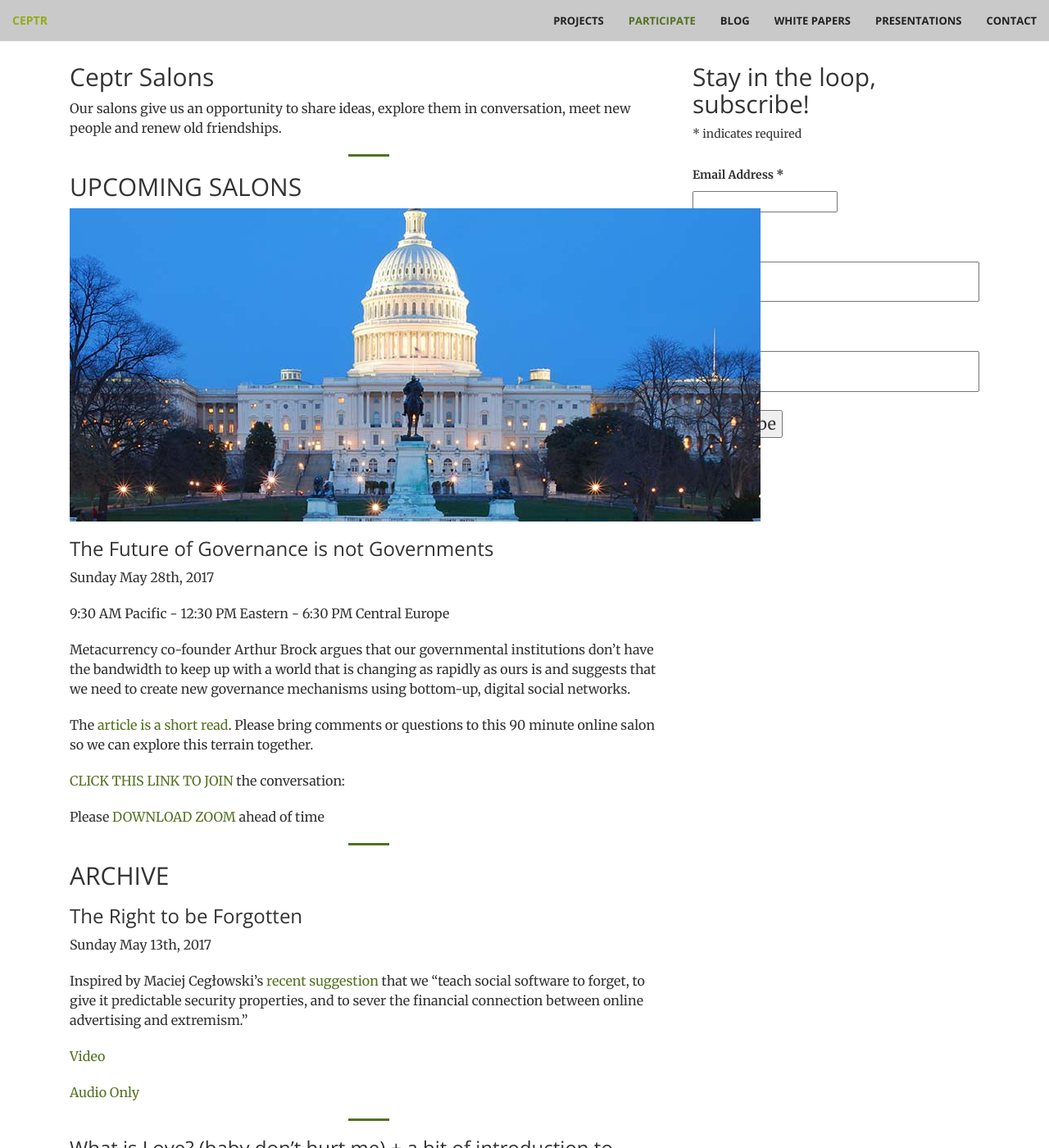
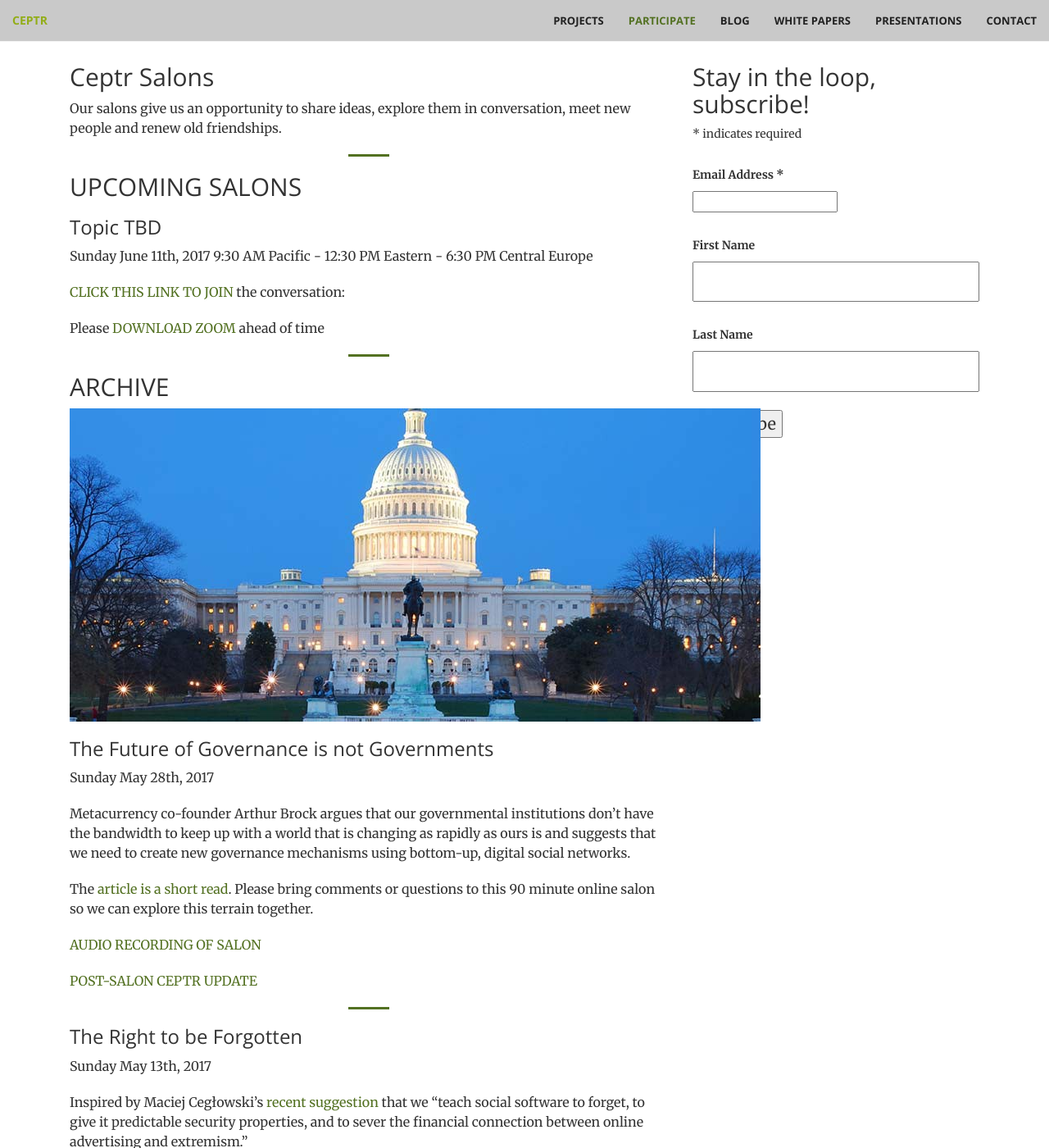
Before and after one commit to metacurrency/ceptr-org, a Jekyll site: the page built from _participate/salons.md, in a window 1280 px wide and 1400 px high, scrolled down 345 px. Shown: the whole window at 82% size. Built offline with Jekyll 4.4.1, drawn with Linux system fonts in a browser that asks for light colours; comment, search, counter and statistics services are not loaded.

Commit message:
Update Salons.md

```diff
--- a/_participate/salons.md
+++ b/_participate/salons.md
@@ -37,27 +37,31 @@ Our salons give us an opportunity to share ideas, explore them in conversation,
 ----
 
 ## UPCOMING SALONS
+### Topic TBD
+Sunday June 11th, 2017
+9:30 AM Pacific - 12:30 PM Eastern - 6:30 PM Central Europe
 
+[CLICK THIS LINK TO JOIN](https://zoom.us/j/2184944435) the conversation:
+
+Please [DOWNLOAD ZOOM](https://zoom.us/download) ahead of time
+
+----
+
+## ARCHIVE
 ![Can we Govern without Government?](/images/government.jpeg)
 ### The Future of Governance is not Governments
 Sunday May 28th, 2017
-
-9:30 AM Pacific - 12:30 PM Eastern - 6:30 PM Central Europe
 
 Metacurrency co-founder Arthur Brock argues that our governmental institutions don't have the bandwidth to keep up with a world that is changing as rapidly as ours is and suggests that we need to create new governance mechanisms using bottom-up, digital social networks.
 
 The [article is a short read](https://medium.com/metacurrency-project/the-future-of-governance-is-not-governments-9c894e17b1cd). Please bring comments or questions to this 90 minute online salon so we can explore this terrain together.
 
+[AUDIO RECORDING OF SALON](https://soundcloud.com/metacurrency/ceptr-salon-2017-05-28-future-of-governance-is-not-governments)
 
-[CLICK THIS LINK TO JOIN](https://zoom.us/j/2184944435) the conversation:
-
-
-Please [DOWNLOAD ZOOM](https://zoom.us/download) ahead of time
-
+[POST-SALON CEPTR UPDATE](https://soundcloud.com/metacurrency/20170528-ceptr-update)
 
 ----
 
-## ARCHIVE
 ### The Right to be Forgotten
 Sunday May 13th, 2017
 
```
